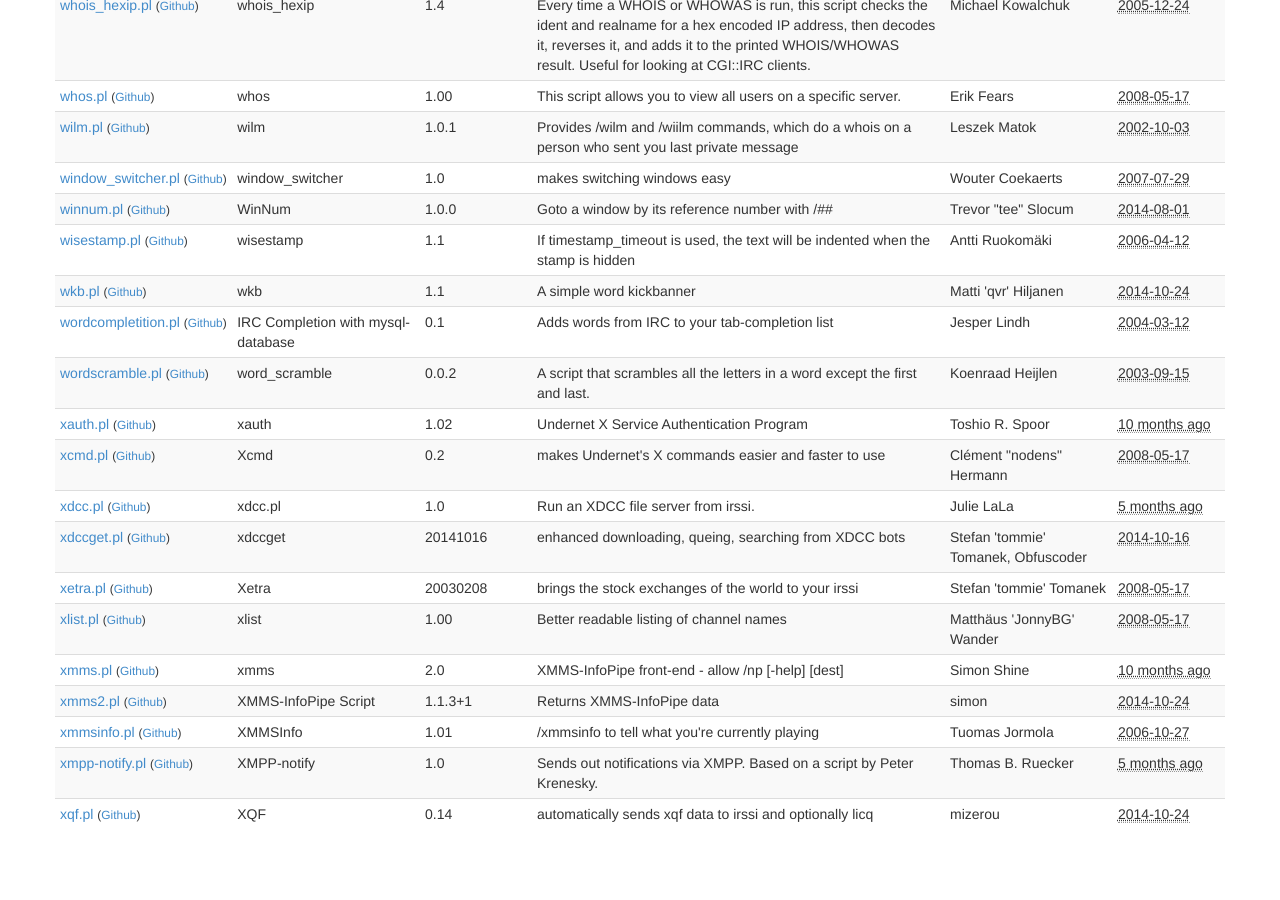
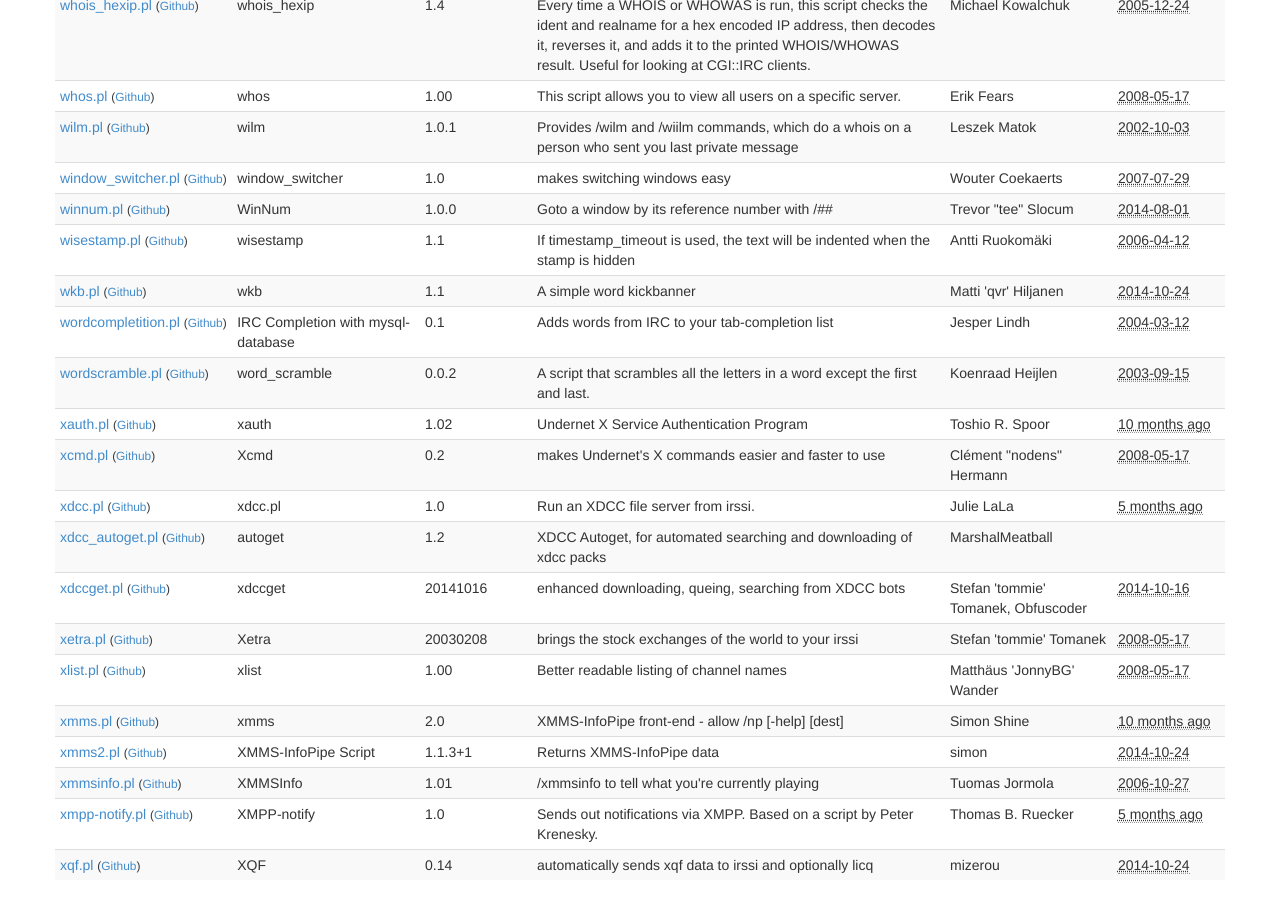
Before and after one commit to irssi/scripts.irssi.org, a Jekyll site: the page built from index.html, in a window 1280 px wide and 900 px high, scrolled down 19339 px. Built offline with Jekyll 4.4.1, drawn with Linux system fonts in a browser that asks for light colours; before the commit the page ends 20188 px from its top, so only the background shows below that.

Commit message:
automatic scripts database update for a45c9be9c762cce731c101278abc52df788757e4
[skip ci]

```diff
--- a/_data/scripts.yaml
+++ b/_data/scripts.yaml
@@ -4352,6 +4352,15 @@
   url: http://asdf.us/xdcc/
   version: '1.0'
 -
+  authors: MarshalMeatball
+  contact: mobilegundamseed@hotmail.com
+  description: 'XDCC Autoget, for automated searching and downloading of xdcc packs'
+  filename: xdcc_autoget.pl
+  license: 'BeerWare Version 42'
+  modules: File::HomeDir
+  name: autoget
+  version: '1.2'
+-
   authors: "Stefan 'tommie' Tomanek, Obfuscoder"
   commands: xdccget
   contact: obfuscoder@obfusco.de
```
